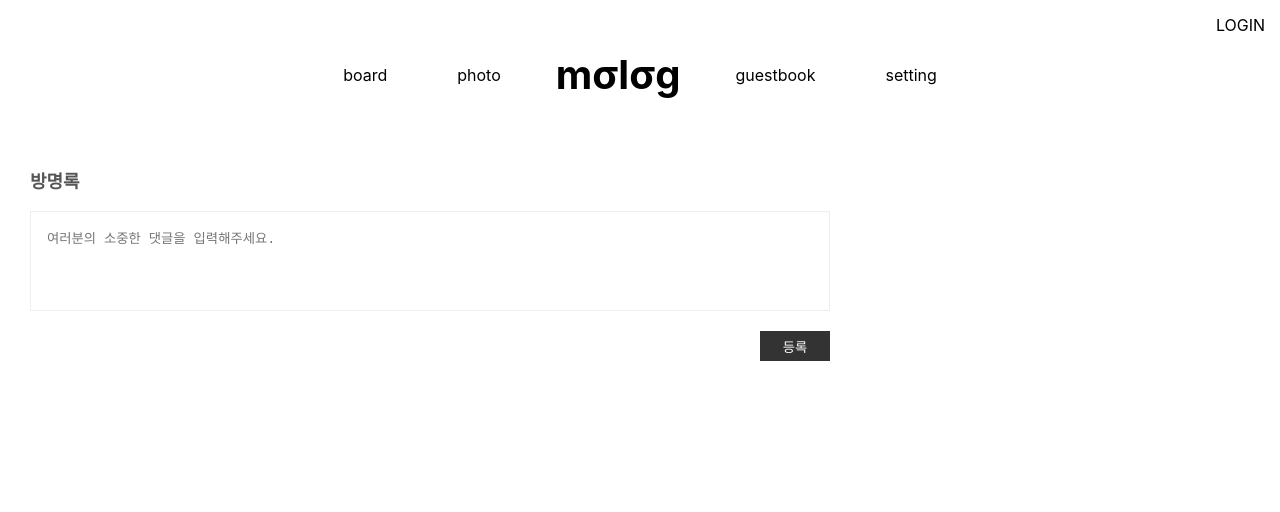
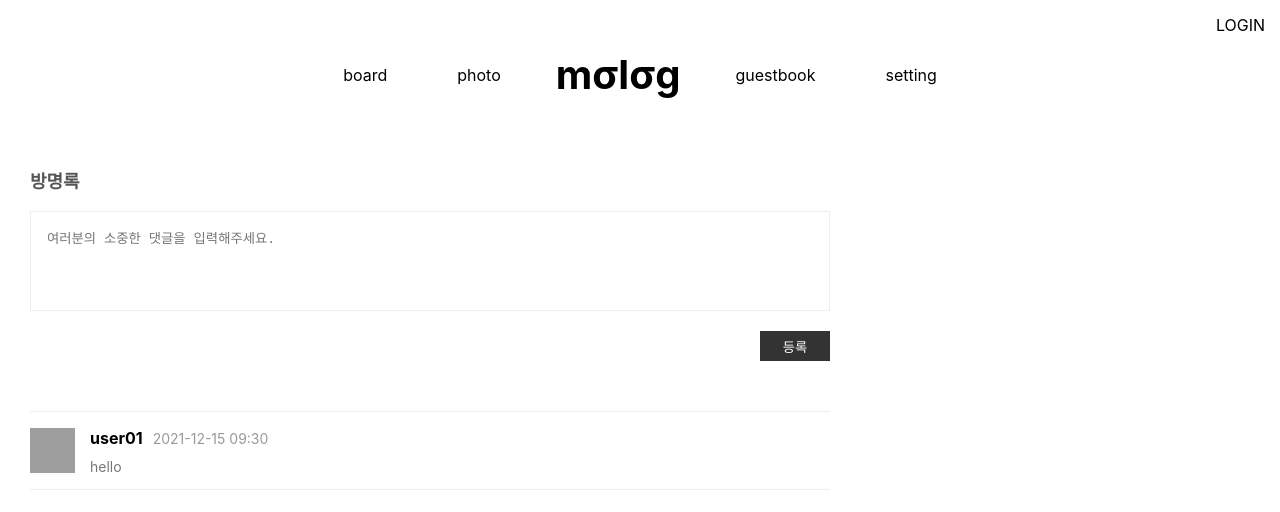
Before and after one commit to JiniBini/molog-frontend, a React (Create React App) app: page /guestbook in a window 1280 px wide. Shown: the top 512 px of the page. Built offline with nearby package versions, Linux system fonts and the light colour scheme; grey boxes are pictures that could not be loaded.

Commit message:
questBook 댓글 기능 구현

```diff
--- /dev/null
+++ b/src/component/GuestBook/GuestBookComment.tsx
@@ -0,0 +1,28 @@
+import React from 'react';
+
+export type GuestBookCommentProps = {
+  userName: string;
+  date: string;
+  content: string;
+}
+
+const GuestBookComment = (props: GuestBookCommentProps) => {
+  return (
+    <>
+      <ul>
+        <li>
+          <img className="user-img" src="//t1.daumcdn.net/tistory_admin/static/skin/avatar_default.gif" alt="프로필사진" />
+          <div className="comment">
+            <a className="nickname" href="/">{props.userName}</a>
+            <span className="date">
+              {props.date}
+            </span>
+            <p className="content">{props.content}</p>
+          </div>
+        </li>
+      </ul>
+    </>
+  );
+}
+
+export default GuestBookComment;
--- a/src/component/GuestBook/GuestBookContent.tsx
+++ /dev/null
@@ -1,15 +0,0 @@
-import React from 'react';
-
-const GuestBookContent = () => {
-  return (
-    <div className="guest-container">
-      <h3>방명록</h3>
-      <textarea className="guest-input" placeholder="여러분의 소중한 댓글을 입력해주세요." />
-      <div className="submit">
-        <button className="regist-btn" type="submit">등록</button>
-      </div>
-    </div>
-  );
-};
-
-export default GuestBookContent;
--- a/src/component/Pages/GuestBookPage.tsx
+++ b/src/component/Pages/GuestBookPage.tsx
@@ -1,17 +1,51 @@
-import React from 'react';
+import React, { useCallback, useEffect, useState } from 'react';
 import Footer from 'component/Footer/Footer';
 import Header from 'component/Header/Header';
-import 'style/guestbookpage.scss'
-import GuestBookContent from 'component/GuestBook/GuestBookContent';
+import 'style/guestbookpage.scss';
+import GuestBookComment from '../GuestBook/GuestBookComment';
 
 const GuestBookPage = () => {
+  const [content, setContent] = useState("");
+  const [comments, setComments] = useState([
+    {
+      userName: 'user01',
+      date: '2021-12-15 09:30',
+      content: 'hello',
+    }
+  ]);
+
+  const registBtnOnClick = useCallback(() => {
+    const comment = {
+      userName: 'user01',
+      date: '2021-12-15 09:30',
+      content: content,
+    }
+    setComments(comments => comments.concat(comment));
+    setContent("");
+  }, [content]);
+
+  const commentOnChange = useCallback((e:React.ChangeEvent<HTMLTextAreaElement>) => {
+    setContent(e.target.value);
+  }, []);
+
   return (
     <>
       <Header />
-      <GuestBookContent />
+      <div className="guest-container">
+        <h3>방명록</h3>
+        <textarea id="txt-area" className="guest-input" placeholder="여러분의 소중한 댓글을 입력해주세요." value={content} onChange={(e) => {commentOnChange(e);}}/>
+        <div className="submit">
+          <button className="regist-btn" type="button" onClick={registBtnOnClick}>등록</button>
+        </div>
+        <div className="comments">
+          {comments != null ? comments.map((item) => (
+            <GuestBookComment {...item} />
+          )) : null}
+        </div>
+      </div>
       <Footer />
     </>
   );
-}
+};
 
 export default GuestBookPage;
--- a/src/style/guestbookpage.scss
+++ b/src/style/guestbookpage.scss
@@ -85,9 +85,52 @@
       background: #333;
       border: none;
       color: #fff;
+      cursor: pointer;
     }
   }
 
+  .comments {
+    margin-top: 50px;
+    border-top: solid 1px #eee;
+    width: 800px;
+
+    ul {
+      padding-left: 0;
+      li {
+        list-style: none;
+        border-bottom: solid 1px #eee;
+        display: flex;
+        flex-direction: row;
+        align-content: center;
+
+        .user-img {
+          width: 45px;
+          height: 45px;
+        }
+
+        .comment {
+          margin-left: 15px;
+          .nickname {
+            color: black;
+            font-weight: bold;
+            text-decoration: none;
+          }
+
+          .date {
+            font-size: 14px;
+            margin-left: 10px;
+            color: #999;
+          }
+
+          .content {
+            margin-top: 10px;
+            font-size: 14px;
+            color: #777;
+          }
+        }
+      }
+    }
+  }
 }
 
 // footer
```
